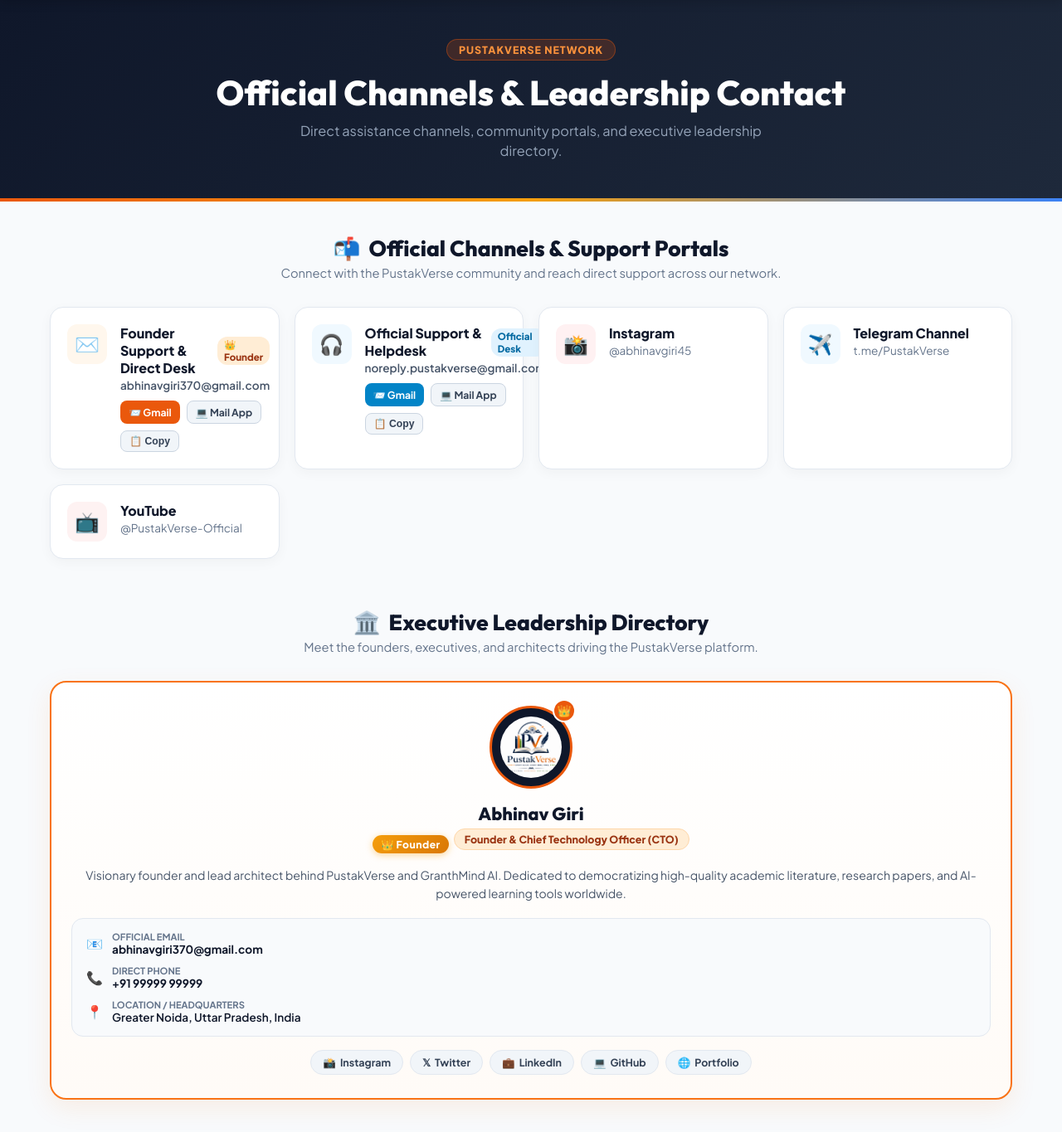
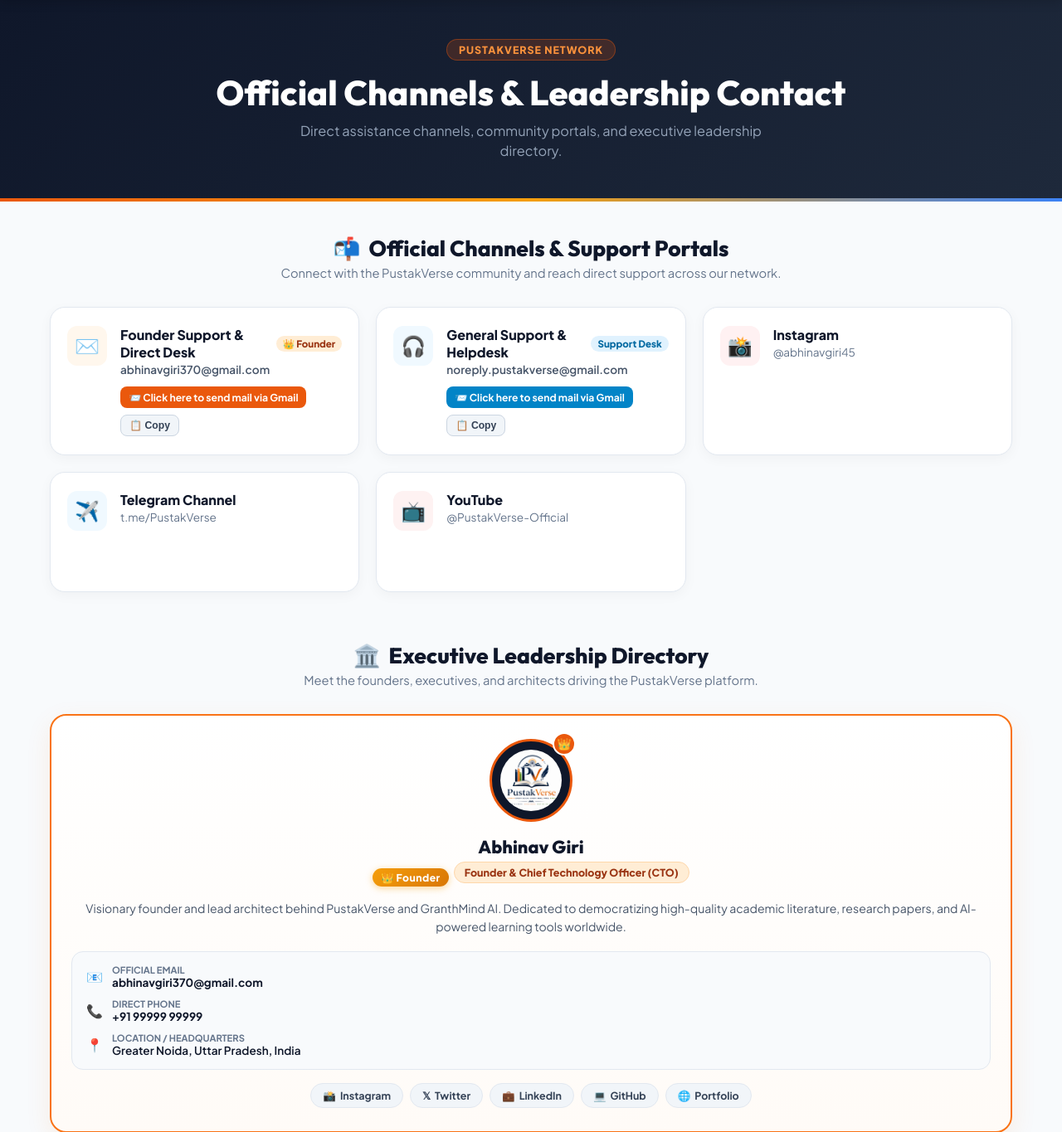
Before and after one commit to abhinavgiri45/PustakVerse, a Flask app: page /contact in a window 1280 px wide. Shown: the part 63-1428 px from the top of the page at 83% size. Before the commit the page ends 1400 px from the top, so only its background shows below. Run offline with Flask 3, Linux system fonts and the light colour scheme; parts of the project's set-up code (start-up, migrations or seed data) failed here and were passed over; some libraries are stand-ins or nearby versions.

Commit message:
Remove Mail App option, rename button to 'Click here to send mail via Gmail', rename to 'General Support & Helpdesk', and balance box sizing

```diff
--- a/templates/contact.html
+++ b/templates/contact.html
@@ -191,16 +191,17 @@
         /* Channels Grid */
         .channels-grid {
             display: grid;
-            grid-template-columns: repeat(auto-fit, minmax(260px, 1fr));
-            gap: 18px;
+            grid-template-columns: repeat(auto-fit, minmax(320px, 1fr));
+            gap: 20px;
             margin-bottom: 60px;
+            align-items: stretch;
         }
 
         .channel-card {
             background: var(--card-bg);
             border: 1px solid var(--border-line);
-            border-radius: 16px;
-            padding: 20px;
+            border-radius: 18px;
+            padding: 22px 20px;
             display: flex;
             align-items: flex-start;
             gap: 16px;
@@ -208,6 +209,7 @@
             color: inherit;
             box-shadow: 0 4px 15px rgba(0,0,0,0.04);
             transition: all 0.2s ease;
+            min-height: 145px;
         }
         .channel-card:hover {
             transform: translateY(-3px);
@@ -473,18 +475,15 @@
             <!-- FOUNDER SUPPORT CARD -->
             <div class="channel-card" style="cursor: pointer;" onclick="openMailOptions('abhinavgiri370@gmail.com', 'Founder Support & Direct Desk', 'PustakVerse Direct Inquiry & Founder Support')">
                 <div class="channel-icon-wrap" style="color: #ea580c; background: #fff7ed;">✉️</div>
-                <div style="flex: 1;">
-                    <div style="display: flex; justify-content: space-between; align-items: center;">
+                <div style="flex: 1; min-width: 0;">
+                    <div style="display: flex; justify-content: space-between; align-items: center; gap: 6px;">
                         <span class="channel-title">Founder Support & Direct Desk</span>
-                        <span style="font-size: 0.72rem; background: #ffedd5; color: #9a3412; padding: 2px 8px; border-radius: 12px; font-weight: 800;">👑 Founder</span>
+                        <span style="font-size: 0.72rem; background: #ffedd5; color: #9a3412; padding: 2px 8px; border-radius: 12px; font-weight: 800; white-space: nowrap;">👑 Founder</span>
                     </div>
-                    <span class="channel-sub" style="color: #475569; font-weight: 600;">abhinavgiri370@gmail.com</span>
-                    <div style="display: flex; gap: 8px; margin-top: 10px; flex-wrap: wrap;" onclick="event.stopPropagation()">
+                    <span class="channel-sub" style="color: #475569; font-weight: 600; word-break: break-all;">abhinavgiri370@gmail.com</span>
+                    <div style="display: flex; gap: 8px; margin-top: 12px; flex-wrap: wrap;" onclick="event.stopPropagation()">
                         <a href="https://mail.google.com/mail/?view=cm&fs=1&to=abhinavgiri370@gmail.com&su=PustakVerse%20Direct%20Inquiry%20%26%20Founder%20Support&body=Hello%20Abhinav%2C%0A%0AI%20am%20reaching%20out%20regarding%20PustakVerse...%0A%0AMy%20Name%3A%0AMy%20Contact%20Info%3A" target="_blank" rel="noopener noreferrer" class="mail-mini-btn" style="background: #ea580c; color: white;">
-                            📨 Gmail
-                        </a>
-                        <a href="mailto:abhinavgiri370@gmail.com?subject=PustakVerse%20Direct%20Inquiry%20%26%20Founder%20Support" class="mail-mini-btn" style="background: #f1f5f9; color: #334155; border: 1px solid #cbd5e1;">
-                            💻 Mail App
+                            📨 Click here to send mail via Gmail
                         </a>
                         <button type="button" onclick="copyEmailText('abhinavgiri370@gmail.com')" class="mail-mini-btn" style="background: #f1f5f9; color: #334155; border: 1px solid #cbd5e1; cursor: pointer;">
                             📋 Copy
@@ -493,21 +492,18 @@
                 </div>
             </div>
 
-            <!-- OFFICIAL HELPDESK CARD -->
-            <div class="channel-card" style="cursor: pointer;" onclick="openMailOptions('noreply.pustakverse@gmail.com', 'Official Support & Helpdesk', 'PustakVerse Helpdesk Support Request')">
+            <!-- GENERAL SUPPORT & HELPDESK CARD -->
+            <div class="channel-card" style="cursor: pointer;" onclick="openMailOptions('noreply.pustakverse@gmail.com', 'General Support & Helpdesk', 'PustakVerse Helpdesk Support Request')">
                 <div class="channel-icon-wrap" style="color: #0284c7; background: #f0f9ff;">🎧</div>
-                <div style="flex: 1;">
-                    <div style="display: flex; justify-content: space-between; align-items: center;">
-                        <span class="channel-title">Official Support & Helpdesk</span>
-                        <span style="font-size: 0.72rem; background: #e0f2fe; color: #0369a1; padding: 2px 8px; border-radius: 12px; font-weight: 800;">Official Desk</span>
+                <div style="flex: 1; min-width: 0;">
+                    <div style="display: flex; justify-content: space-between; align-items: center; gap: 6px;">
+                        <span class="channel-title">General Support & Helpdesk</span>
+                        <span style="font-size: 0.72rem; background: #e0f2fe; color: #0369a1; padding: 2px 8px; border-radius: 12px; font-weight: 800; white-space: nowrap;">Support Desk</span>
                     </div>
-                    <span class="channel-sub" style="color: #475569; font-weight: 600;">noreply.pustakverse@gmail.com</span>
-                    <div style="display: flex; gap: 8px; margin-top: 10px; flex-wrap: wrap;" onclick="event.stopPropagation()">
+                    <span class="channel-sub" style="color: #475569; font-weight: 600; word-break: break-all;">noreply.pustakverse@gmail.com</span>
+                    <div style="display: flex; gap: 8px; margin-top: 12px; flex-wrap: wrap;" onclick="event.stopPropagation()">
                         <a href="https://mail.google.com/mail/?view=cm&fs=1&to=noreply.pustakverse@gmail.com&su=PustakVerse%20Helpdesk%20Support%20Request&body=Hello%20PustakVerse%20Support%20Team%2C%0A%0AI%20would%20like%20assistance%20with...%0A%0AMy%20Username%20%2F%20Email%3A" target="_blank" rel="noopener noreferrer" class="mail-mini-btn" style="background: #0284c7; color: white;">
-                            📨 Gmail
-                        </a>
-                        <a href="mailto:noreply.pustakverse@gmail.com?subject=PustakVerse%20Helpdesk%20Support%20Request" class="mail-mini-btn" style="background: #f1f5f9; color: #334155; border: 1px solid #cbd5e1;">
-                            💻 Mail App
+                            📨 Click here to send mail via Gmail
                         </a>
                         <button type="button" onclick="copyEmailText('noreply.pustakverse@gmail.com')" class="mail-mini-btn" style="background: #f1f5f9; color: #334155; border: 1px solid #cbd5e1; cursor: pointer;">
                             📋 Copy
@@ -661,11 +657,8 @@
             <p id="modalRecipientEmail" style="font-family: monospace; font-size: 0.92rem; color: #ea580c; font-weight: 700; margin-bottom: 20px; word-break: break-all;"></p>
 
             <div style="display: flex; flex-direction: column; gap: 10px; margin-bottom: 18px;">
-                <a id="modalGmailLink" href="#" target="_blank" rel="noopener noreferrer" style="display: flex; align-items: center; justify-content: center; gap: 8px; padding: 12px; border-radius: 12px; background: #ea580c; color: white; text-decoration: none; font-weight: 800; font-size: 0.92rem; box-shadow: 0 4px 12px rgba(234, 88, 12, 0.3);">
-                    <span>📨</span> Open in Gmail (Web Browser)
-                </a>
-                <a id="modalMailtoLink" href="#" style="display: flex; align-items: center; justify-content: center; gap: 8px; padding: 12px; border-radius: 12px; background: #f8fafc; color: #1e293b; border: 1.5px solid #cbd5e1; text-decoration: none; font-weight: 700; font-size: 0.92rem;">
-                    <span>💻</span> Open in Default Mail App (Outlook / Mail)
+                <a id="modalGmailLink" href="#" target="_blank" rel="noopener noreferrer" style="display: flex; align-items: center; justify-content: center; gap: 8px; padding: 14px 16px; border-radius: 12px; background: #ea580c; color: white; text-decoration: none; font-weight: 800; font-size: 0.95rem; box-shadow: 0 4px 14px rgba(234, 88, 12, 0.35);">
+                    <span>📨</span> Click here to send mail via Gmail
                 </a>
                 <button type="button" id="modalCopyBtn" onclick="copyModalEmail()" style="display: flex; align-items: center; justify-content: center; gap: 8px; padding: 12px; border-radius: 12px; background: #f1f5f9; color: #334155; border: 1px solid #cbd5e1; font-weight: 700; font-size: 0.92rem; cursor: pointer;">
                     <span>📋</span> Copy Email Address to Clipboard
```
